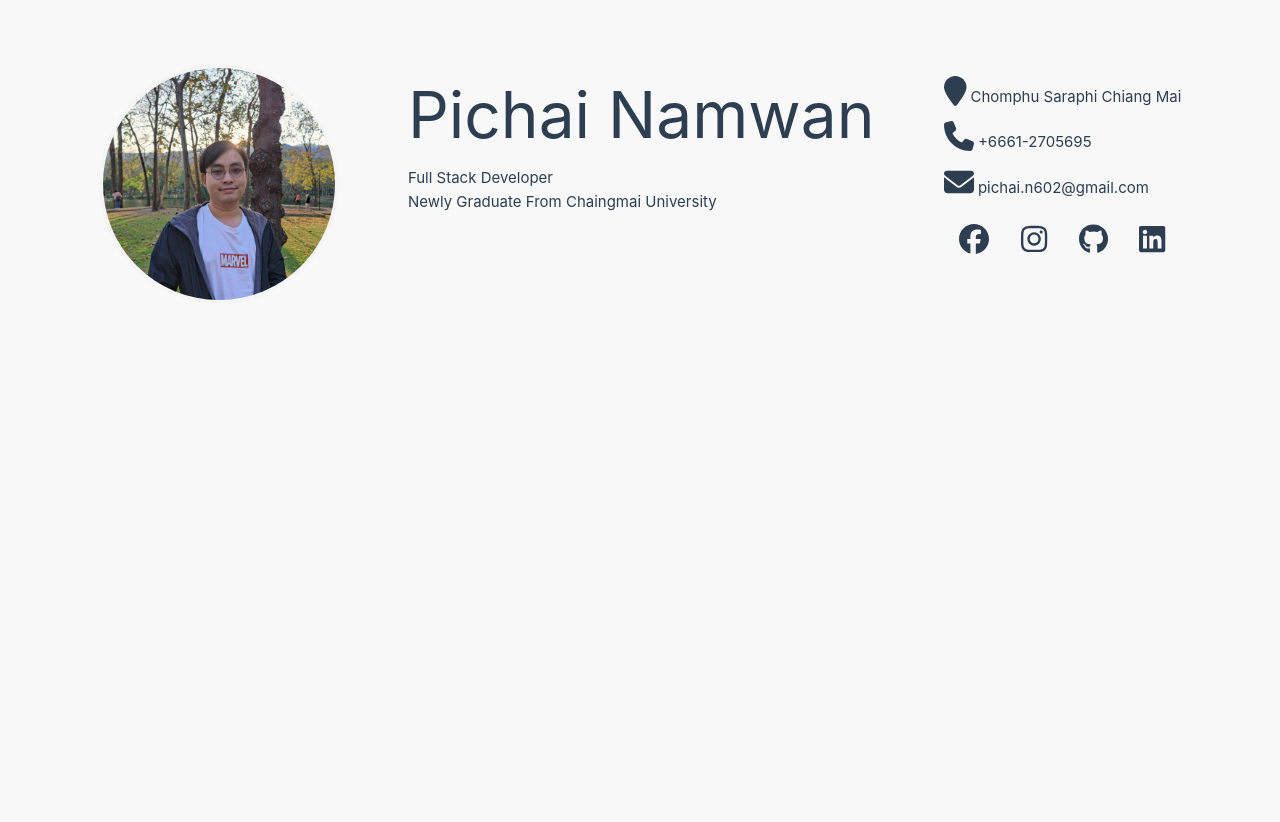
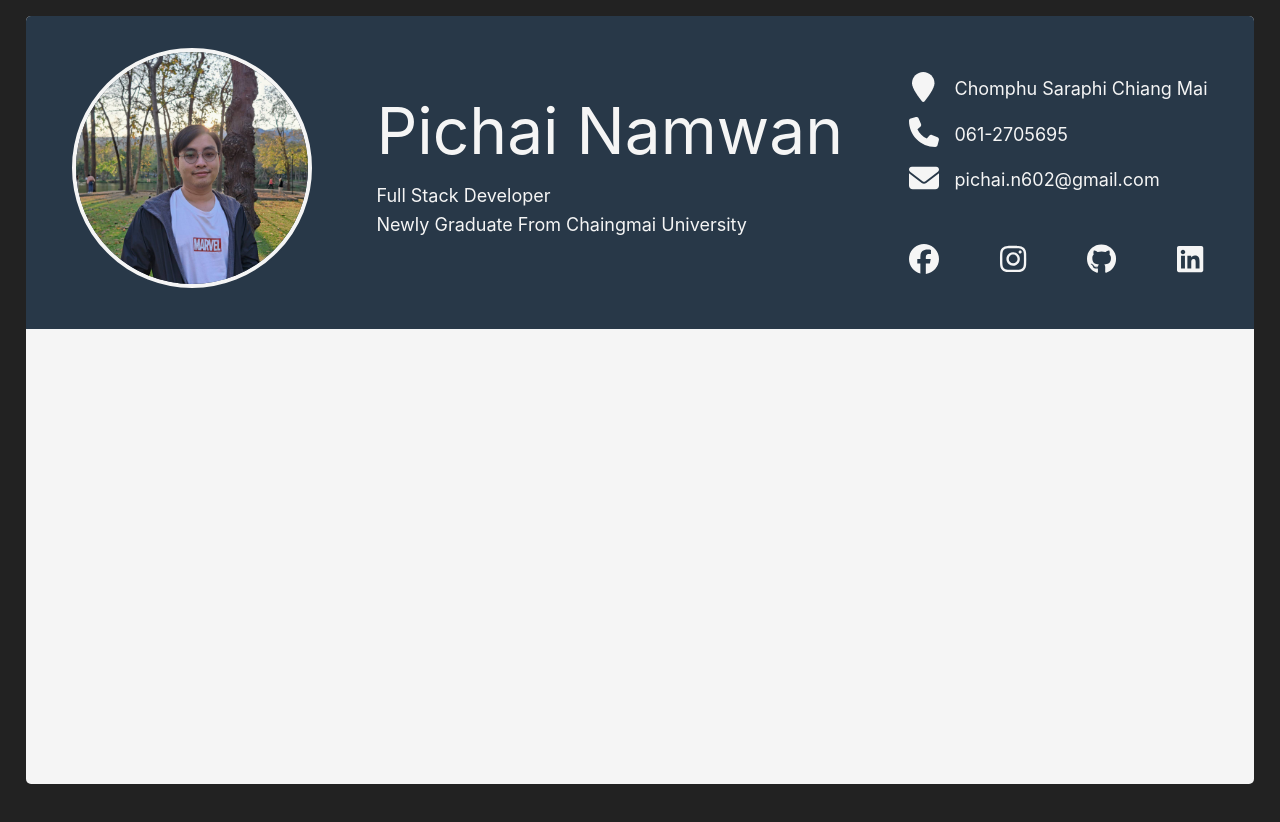
Before and after one commit to Kiissu602/kiissu602.github.io, a Vue app: page / in a window 1280 px wide. Shown: the top 822 px of the page. After the commit the page ends 800 px from the top, so only its background shows below. Built offline with nearby package versions, Linux system fonts and the light colour scheme.

Commit message:
add more hover and link

```diff
--- a/src/App.vue
+++ b/src/App.vue
@@ -13,11 +13,4 @@ export default {
 
 <style>
 @import "./assets/base.css";
-
-#app {
-  max-width: 1920px;
-  margin: 0 auto;
-  padding: 2rem;
-  height: 1080px;
-}
 </style>
--- a/src/assets/base.css
+++ b/src/assets/base.css
@@ -24,7 +24,7 @@
 /* semantic color variables for this project */
 :root {
   --color-background: var(--vt-c-white);
-  --color-background-soft: var(--vt-c-white-soft);
+  --color-background-soft: var(--vt-c-black-soft);
   --color-background-mute: var(--vt-c-white-mute);
 
   --color-border: var(--vt-c-divider-light-2);
@@ -60,6 +60,9 @@
 }
 
 body {
+  display: flex;
+  justify-content: center;
+  align-items: center;
   min-height: 100vh;
   color: var(--color-text);
   background: var(--color-background-soft);
@@ -68,7 +71,7 @@ body {
   font-family: Inter, -apple-system, BlinkMacSystemFont, "Segoe UI", Roboto,
     Oxygen, Ubuntu, Cantarell, "Fira Sans", "Droid Sans", "Helvetica Neue",
     sans-serif;
-  font-size: 15px;
+  font-size: 18px;
   text-rendering: optimizeLegibility;
   -webkit-font-smoothing: antialiased;
   -moz-osx-font-smoothing: grayscale;
--- a/src/components/Desktop.vue
+++ b/src/components/Desktop.vue
@@ -1,25 +1,32 @@
 <script>
-import Image from "./desktop/image.vue";
 import Details from "./desktop/details.vue";
 import Ico from "./desktop/ico.vue";
 export default {
-  components: { Image, Details, Ico },
+  components: { Details, Ico },
 };
 </script>
 
 <template>
-  <div class="container">
-    <div class="deatails"><Image /><Details /><Ico /></div>
+  <div class="card">
+    <div class="card-title"><Details /><Ico /></div>
   </div>
 </template>
 
 <style scoped>
-.container {
-  height: 1080px;
+@import "../assets/base.css";
+.card {
+  width: 96vw;
+  height: 96vh;
+  background-color: whitesmoke;
+  border-radius: 5px;
+  padding: 2rem;
 }
-.deatails {
+.card-title {
+  background-color: #283848;
+  margin: -2rem;
   padding: 2rem;
   display: flex;
+  border-radius: 5px 5px 0px 0px;
   justify-content: space-around;
 }
 </style>
--- a/src/components/desktop/details.vue
+++ b/src/components/desktop/details.vue
@@ -1,15 +1,33 @@
 <script>
-import Name from "./name.vue";
+import Image from "./image.vue";
 export default {
-  components: { Name },
+  components: { Image },
 };
 </script>
 <template>
-  <div>
-    <Name />
-    <div>Full Stack Developer</div>
-    <div>Newly Graduate From Chaingmai University</div>
+  <div class="details-box">
+    <div>
+      <Image />
+    </div>
+    <div class="details">
+      <div class="name">Pichai Namwan</div>
+      <div>Full Stack Developer</div>
+      <div>Newly Graduate From Chaingmai University</div>
+    </div>
   </div>
 </template>
 
-<style></style>
+<style scope>
+.details-box {
+  display: flex;
+}
+
+.name {
+  font-size: 64px;
+}
+.details {
+  margin-left: 2rem;
+  padding: 2rem;
+  color: whitesmoke;
+}
+</style>
--- a/src/components/desktop/ico.vue
+++ b/src/components/desktop/ico.vue
@@ -2,37 +2,115 @@
 export default {};
 </script>
 <template>
-  <div>
+  <div class="contact-box">
     <div class="contact">
-      <div class="text">
-        <fa :icon="['fas', 'location-pin']" size="2x" />
-        Chomphu Saraphi Chiang Mai
+      <div class="ico">
+        <div>
+          <fa :icon="['fas', 'location-pin']" class="fai" />
+        </div>
+        <div>
+          <fa :icon="['fas', 'phone']" class="fai" />
+        </div>
+        <div>
+          <fa :icon="['fas', 'envelope']" class="fai" />
+        </div>
       </div>
       <div class="text">
-        <fa :icon="['fas', 'phone']" size="2x" />
-        +6661-2705695
-      </div>
-      <div class="text">
-        <fa :icon="['fas', 'envelope']" size="2x" />
-        pichai.n602@gmail.com
+        <div>Chomphu Saraphi Chiang Mai</div>
+        <a href="tel:0612705695">
+          <div class="tel">061-2705695</div>
+        </a>
+        <a href="mailto:pichai.n602@gmail.com">
+          <div class="email">pichai.n602@gmail.com</div>
+        </a>
       </div>
     </div>
     <div class="clickable">
-      <fa :icon="['fab', 'facebook']" size="2x" />
-      <fa :icon="['fab', 'instagram']" size="2x" />
-      <fa :icon="['fab', 'github']" size="2x" />
-      <fa :icon="['fab', 'linkedin']" size="2x" />
+      <a href="https://www.facebook.com/poolmean.devil" target="_blank">
+        <fa :icon="['fab', 'facebook']" class="fai facebook" />
+      </a>
+      <a href="https://www.instagram.com/_mi.nie/?hl=en" target="_blank">
+        <fa :icon="['fab', 'instagram']" class="fai instagram" />
+      </a>
+      <a href="https://github.com/Kiissu602" target="_blank">
+        <fa :icon="['fab', 'github']" class="fai github" />
+      </a>
+      <fa :icon="['fab', 'linkedin']" class="fai" />
     </div>
   </div>
 </template>
 <style scoped>
+.contact-box {
+  display: flex;
+  flex-direction: column;
+  justify-content: space-around;
+}
 .clickable {
   display: flex;
+  justify-content: space-between;
+  color: whitesmoke;
+}
+.ico,
+.text {
+  display: flex;
+  flex-direction: column;
   justify-content: space-around;
-  margin-top: 24px;
+  color: whitesmoke;
+}
+.email,
+.tel {
+  color: whitesmoke;
+}
+.email:hover,
+.tel:hover {
+  color: #222222;
+  background: whitesmoke;
+  border-radius: 5px;
+  transition: all 0.4s cubic-bezier(0.45, 0, 0.55, 1);
+}
+a {
+  display: flex;
+  text-decoration: none;
+}
+.contact {
+  display: flex;
+  height: 55%;
+}
+.text {
+  margin-left: 12px;
+}
+.ico {
+  align-items: center;
 }
 
-.text {
-  margin-top: 12px;
+.fai {
+  font-size: 30px;
+  padding: 4px;
+  color: whitesmoke;
+}
+.facebook:hover {
+  color: #3b5998;
+  background: whitesmoke;
+  border-radius: 5px;
+  transition: all 0.4s cubic-bezier(0.45, 0, 0.55, 1);
+}
+.instagram:hover {
+  background: #d6249f;
+  background: radial-gradient(
+    circle at 30% 107%,
+    #fdf497 0%,
+    #fdf497 5%,
+    #fd5949 45%,
+    #d6249f 60%,
+    #285aeb 90%
+  );
+  border-radius: 5px;
+}
+
+.github:hover {
+  color: #222222;
+  background: whitesmoke;
+  border-radius: 5px;
+  transition: all 0.4s cubic-bezier(0.45, 0, 0.55, 1);
 }
 </style>
--- a/src/components/desktop/image.vue
+++ b/src/components/desktop/image.vue
@@ -1,5 +1,9 @@
+<script></script>
+
 <template>
-  <img src="../../assets/profile_pic.jpg" alt="" class="profile" />
+  <div>
+    <img src="../../assets/profile_pic.jpg" alt="" class="profile" />
+  </div>
 </template>
 
 <style scoped>
--- a/src/components/desktop/name.vue
+++ /dev/null
@@ -1,11 +0,0 @@
-<script></script>
-
-<template>
-  <div class="name">Pichai Namwan</div>
-</template>
-
-<style scoped>
-.name {
-  font-size: 64px;
-}
-</style>
```
